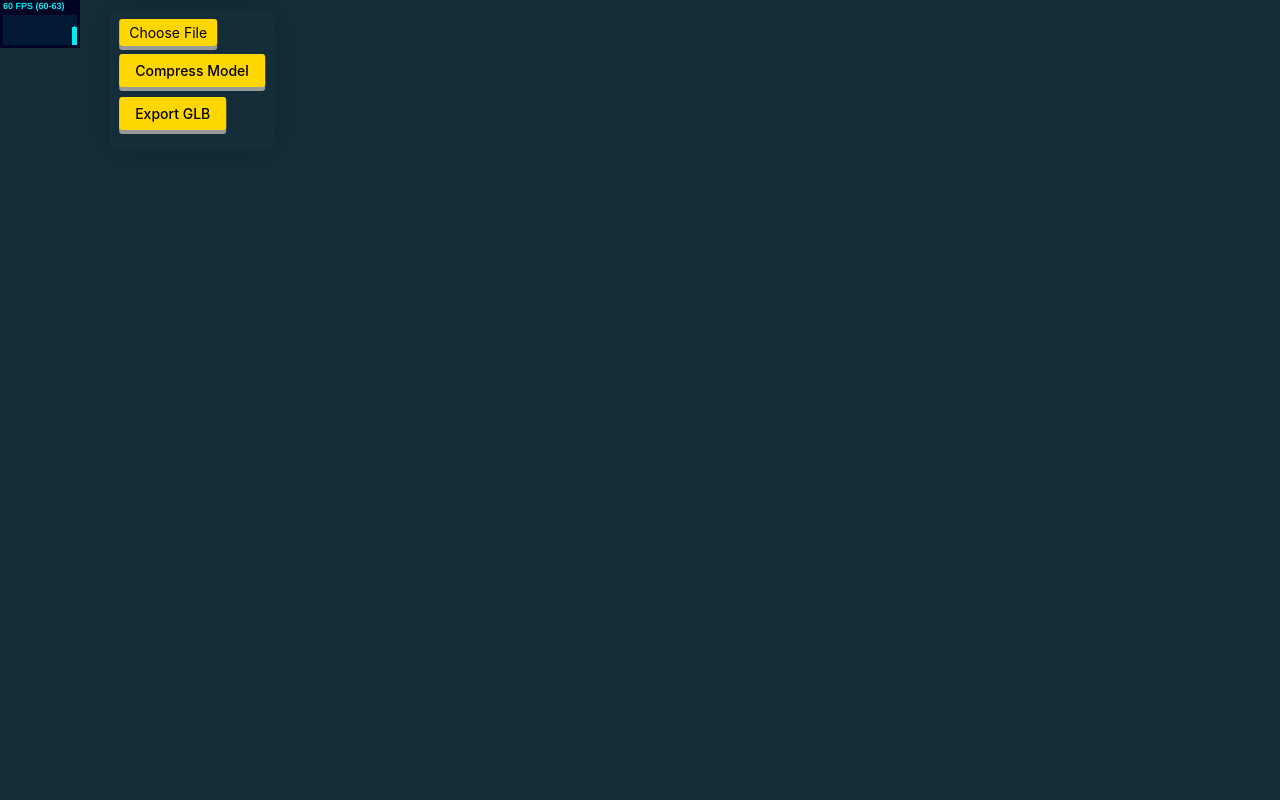
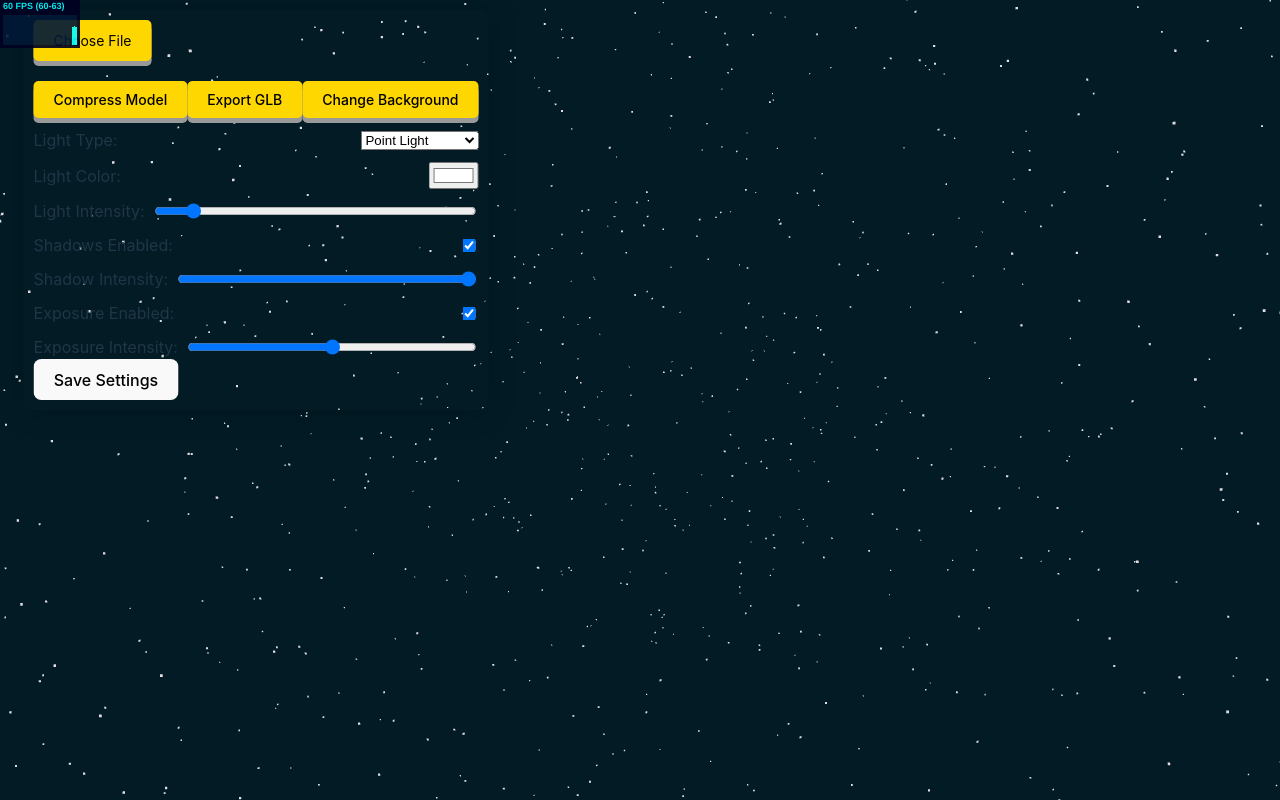
Before and after one commit to anushreesulibhavi/tech-it-out, a React (Vite) app: page / in a window 1280 px wide. Built offline with nearby package versions, Linux system fonts and the light colour scheme; no server answers; the database is empty.

Commit message:
new changes

```diff
--- a/src/App.css
+++ b/src/App.css
@@ -21,17 +21,18 @@ html, body {
   display: flex;
   justify-content: center;
   align-items: center;
-  background-color: #142d38;
+  background-color: #021b25;
 }
 
 .ui {
   position: absolute;
   top: 10px;
-  left: 15%;
+  left: 20%;
   transform: translateX(-50%);
   z-index: 1;
   padding: 10px;
   border-radius: 8px;
+  width:auto;
   box-shadow: 0 0 30px rgba(0, 0, 0, 0.2);
 }
 
@@ -45,36 +46,51 @@ html, body {
   display: none;
 }
 
-.file-input-label {
-  padding: 5px 10px;
+.file-input-label, .upload-btn, .background-btn {
+  padding: 10px 20px;
   font-size: 14px;
-  background-color: #FFD700;
+  background-color: #FFD700; /* Gold color */
   color: black;
   border: none;
-  border-radius: 3px;
+  border-radius: 5px;
   cursor: pointer;
-  box-shadow: 0 4px #999;
+  box-shadow: 0 5px #999; /* Shadow to create a 3D effect */
+  display: inline-block;
+  margin-bottom: 10px; /* Add space between elements */
+  transition: all 0.2s ease; /* Smooth transition for hover effects */
 }
 
-.file-input-label:active {
-  box-shadow: 0 2px #999;
-  transform: translateY(5px);
+.file-input-label:active, .upload-btn:active, .background-btn:active {
+  box-shadow: 0 2px #666; /* Smaller shadow on click */
+  transform: translateY(4px); /* Move button down on click */
 }
 
-.upload-btn {
-  padding: 8px 16px;
-  font-size: 14px;
-  background-color: #FFD700;
-  color: black;
-  border: none;
-  border-radius: 3px;
-  cursor: pointer;
-  box-shadow: 0 4px #999;
-  display: block;
-  margin-bottom: 10px; /* Add space between buttons */
+.file-input-label:hover, .upload-btn:hover, .background-btn:hover {
+  background-color: #FFC700; /* Slightly lighter gold on hover */
 }
 
-.upload-btn:active {
-  box-shadow: 0 2px #999;
-  transform: translateY(2px);
+/* Add this to your App.css file */
+
+.light-settings {
+  display: flex;
+  flex-direction: column; /* Make each child element take a new line */
+  gap: 10px; /* Optional: add some space between each line */
 }
+
+.light-settings label {
+  display: flex;
+  justify-content: space-between;
+  align-items: center;
+  width: 100%;
+}
+
+.light-settings input[type="range"] {
+  flex: 1;
+  margin-left: 10px; /* Optional: add some space between the label and the slider */
+}
+
+.light-settings input[type="color"],
+.light-settings select,
+.light-settings input[type="checkbox"] {
+  margin-left: 10px; /* Optional: add some space between the label and the input */
+}
--- a/src/App.jsx
+++ b/src/App.jsx
@@ -1,6 +1,6 @@
 import React, { useState, useEffect, useRef } from "react";
-import { Canvas } from "@react-three/fiber";
-import { OrbitControls, Stats } from "@react-three/drei";
+import { Canvas, useLoader } from "@react-three/fiber";
+import { OrbitControls, Stats, Stars, Cloud, Environment, useTexture } from "@react-three/drei";
 import { GLTFLoader } from "three/examples/jsm/loaders/GLTFLoader";
 import { DRACOLoader } from "three/examples/jsm/loaders/DRACOLoader";
 import { GLTFExporter } from "three/examples/jsm/exporters/GLTFExporter";
@@ -32,10 +32,17 @@ const App = () => {
   const [file, setFile] = useState(null);
   const [isModelLoaded, setIsModelLoaded] = useState(false);
   const [isCompressed, setIsCompressed] = useState(false);
+  const [backgroundIndex, setBackgroundIndex] = useState(0); // New state for background index
+  const [lightType, setLightType] = useState("point");
+  const [lightColor, setLightColor] = useState("#ffffff");
+  const [lightIntensity, setLightIntensity] = useState(1);
+  const [shadowsEnabled, setShadowsEnabled] = useState(true);
+  const [shadowIntensity, setShadowIntensity] = useState(1);
+  const [exposureEnabled, setExposureEnabled] = useState(true);
+  const [exposureIntensity, setExposureIntensity] = useState(1);
   const sceneRef = useRef();
 
   useEffect(() => {
-    // Fetch the model URL from Firestore on app initialization
       const fetchModelUrl = async () => {
       const docRef = doc(firestore, "models", "currentModel");
       const docSnap = await getDoc(docRef);
@@ -192,19 +199,79 @@ const App = () => {
       }
     }, [url, onModelLoad, sceneRef]);
 
+    useEffect(() => {
+      if (model) {
+        model.traverse((child) => {
+          if (child.isMesh) {
+            child.castShadow = shadowsEnabled;
+            child.receiveShadow = shadowsEnabled;
+          }
+        });
+      }
+    }, [model, shadowsEnabled]);
+
     return model ? <primitive object={model} position={[0, -1, 0]} /> : null; // Adjust position here
   };
+
+  const backgrounds = [
+    <Stars />,
+    <Cloud />,
+    <Environment files="path/to/your/background.jpg" />, // Add your background image here
+    // Add more backgrounds here as needed
+  ];
+
+  const toggleBackground = () => {
+    setBackgroundIndex((prevIndex) => (prevIndex + 1) % backgrounds.length);
+  };
+
+  const saveSettings = async () => {
+    try {
+      await setDoc(doc(firestore, "settings", "appSettings"), {
+        lightType,
+        lightColor,
+        lightIntensity,
+        shadowsEnabled,
+        shadowIntensity,
+        exposureEnabled,
+        exposureIntensity,
+      });
+      alert("Settings saved successfully!");
+    } catch (error) {
+      console.error("Error saving settings:", error);
+      alert("Error saving settings: " + error.message);
+    }
+  };
+
+  useEffect(() => {
+    const fetchSettings = async () => {
+      const docRef = doc(firestore, "settings", "appSettings");
+      const docSnap = await getDoc(docRef);
+      if (docSnap.exists()) {
+        const data = docSnap.data();
+        setLightType(data.lightType);
+        setLightColor(data.lightColor);
+        setLightIntensity(data.lightIntensity);
+        setShadowsEnabled(data.shadowsEnabled);
+        setShadowIntensity(data.shadowIntensity);
+        setExposureEnabled(data.exposureEnabled);
+        setExposureIntensity(data.exposureIntensity);
+      }
+    };
+    fetchSettings();
+  }, []);
 
   return (
     <div className="App">
       <div className="canvas-container">
-        <Canvas>
-          <ambientLight intensity={0.5} />
-          <spotLight position={[10, 10, 10]} angle={0.15} penumbra={1} />
-          <pointLight position={[-10, -10, -10]} />
+        <Canvas shadows={shadowsEnabled}>
+          <ambientLight color={lightColor} intensity={lightIntensity} />
+          {lightType === "point" && <pointLight color={lightColor} intensity={lightIntensity}/>}
+          {lightType === "spot" && <spotLight color={lightColor} intensity={lightIntensity} angle={0.3} penumbra={1} position={[5,5,5]} castShadow={shadowsEnabled} />}
+          {lightType === "directional" && <directionalLight color={lightColor} intensity={lightIntensity} position={[5, 5, 5]} castShadow={shadowsEnabled} />}
           {previewModelUrl && (
             <Model url={previewModelUrl} sceneRef={sceneRef} onModelLoad={() => setIsModelLoaded(true)} />
           )}
+
           <OrbitControls
             enableRotate={true}
             enablePan={true}
@@ -215,6 +282,7 @@ const App = () => {
             maxPolarAngle={Math.PI}
           />
           <Stats />
+          {backgrounds[backgroundIndex]} {/* Display the current background */}
         </Canvas>
       </div>
       <div className="ui">
@@ -230,9 +298,77 @@ const App = () => {
         </div>
         <button className="upload-btn" onClick={handleCompressModel}>Compress Model</button>
         <button className="upload-btn" onClick={handleExportGLB}>Export GLB</button>
+        <button className="background-btn" onClick={toggleBackground}>Change Background</button> {/* New button to change background */}
+        <div className="light-settings">
+          <label>
+            Light Type:
+            <select value={lightType} onChange={(e) => setLightType(e.target.value)}>
+              <option value="point">Point Light</option>
+              <option value="spot">Spot Light</option>
+              <option value="directional">Directional Light</option>
+            </select>
+          </label>
+          <label>
+            Light Color:
+            <input type="color" value={lightColor} onChange={(e) => setLightColor(e.target.value)} />
+          </label>
+          <label>
+            Light Intensity:
+            <input
+              type="range"
+              min="0"
+              max="10"
+              step="0.1"
+              value={lightIntensity}
+              onChange={(e) => setLightIntensity(e.target.value)}
+            />
+          </label>
+          <label>
+            Shadows Enabled:
+            <input
+              type="checkbox"
+              checked={shadowsEnabled}
+              onChange={(e) => setShadowsEnabled(e.target.checked)}
+            />
+          </label>
+          <label>
+            Shadow Intensity:
+            <input
+              type="range"
+              min="0"
+              max="1"
+              step="0.1"
+              value={shadowIntensity}
+              onChange={(e) => setShadowIntensity(e.target.value)}
+            />
+          </label>
+          <label>
+            Exposure Enabled:
+            <input
+              type="checkbox"
+              checked={exposureEnabled}
+              onChange={(e) => setExposureEnabled(e.target.checked)}
+            />
+          </label>
+          <label>
+            Exposure Intensity:
+            <input
+              type="range"
+              min="0"
+              max="2"
+              step="0.1"
+              value={exposureIntensity}
+              onChange={(e) => setExposureIntensity(e.target.value)}
+            />
+          </label>
+        </div>
+        <button className="save-btn" onClick={saveSettings}>Save Settings</button>
       </div>
     </div>
   );
 };
 
 export default App;
+
+
+//-------------------------------------
```
Lines whose indentation alone changed are shown as unchanged.
